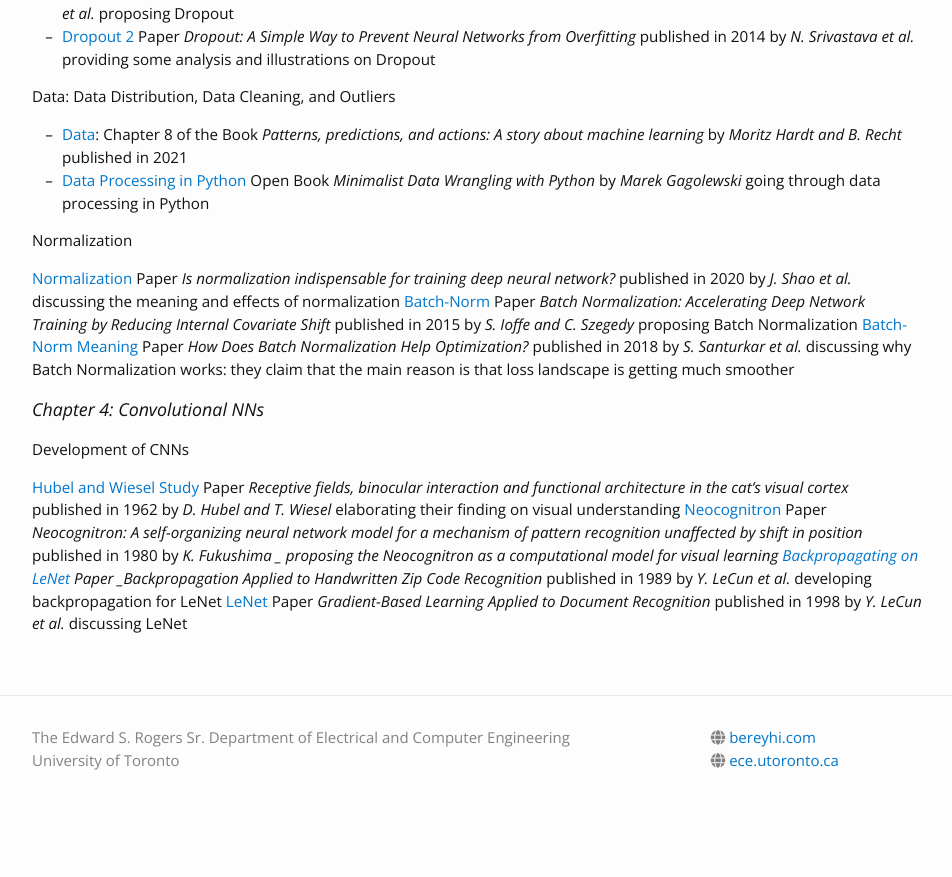
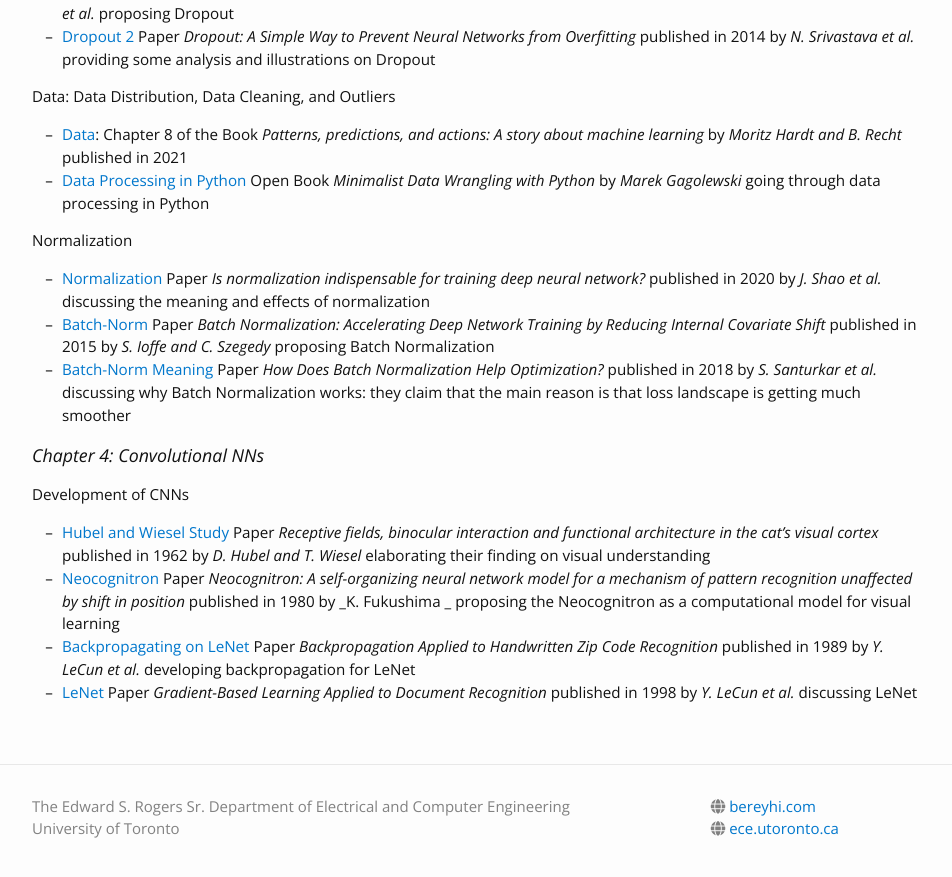
Before and after one commit to bereyhi-courses/dl-utoronto, a Jekyll site: the page built from materials.md, in a window 1280 px wide and 900 px high, scrolled down 3761 px. Shown: the top 877 px of the window, without its empty margins (163-1115 px from the left). Built offline with Jekyll 4.4.1, drawn with Linux system fonts in a browser that asks for light colours; nearby versions of some CDN libraries; before the commit the page ends 4592 px from its top, so only the background shows below that.

```diff
--- a/materials.md
+++ b/materials.md
@@ -140,13 +140,13 @@ This section will be completed gradually through the semester.
 * [Data Processing in Python](https://arxiv.org/abs/2211.04630) Open Book _Minimalist Data Wrangling with Python_ by _Marek Gagolewski_ going through data processing in Python
 
 #### Normalization
-[Normalization](https://proceedings.neurips.cc/paper/2020/hash/9b8619251a19057cff70779273e95aa6-Abstract.html) Paper _Is normalization indispensable for training deep neural network?_ published in 2020 by _J. Shao et al._ discussing the meaning and effects of normalization
-[Batch-Norm](https://proceedings.mlr.press/v37/ioffe15.html) Paper _Batch Normalization: Accelerating Deep Network Training by Reducing Internal Covariate Shift_ published in 2015 by _S. Ioffe and C. Szegedy_ proposing Batch Normalization
-[Batch-Norm Meaning](https://proceedings.neurips.cc/paper/2018/hash/905056c1ac1dad141560467e0a99e1cf-Abstract.html) Paper _How Does Batch Normalization Help Optimization?_ published in 2018 by _S. Santurkar et al._ discussing why Batch Normalization works: they claim that the main reason is that loss landscape is getting much smoother
+* [Normalization](https://proceedings.neurips.cc/paper/2020/hash/9b8619251a19057cff70779273e95aa6-Abstract.html) Paper _Is normalization indispensable for training deep neural network?_ published in 2020 by _J. Shao et al._ discussing the meaning and effects of normalization
+* [Batch-Norm](https://proceedings.mlr.press/v37/ioffe15.html) Paper _Batch Normalization: Accelerating Deep Network Training by Reducing Internal Covariate Shift_ published in 2015 by _S. Ioffe and C. Szegedy_ proposing Batch Normalization
+* [Batch-Norm Meaning](https://proceedings.neurips.cc/paper/2018/hash/905056c1ac1dad141560467e0a99e1cf-Abstract.html) Paper _How Does Batch Normalization Help Optimization?_ published in 2018 by _S. Santurkar et al._ discussing why Batch Normalization works: they claim that the main reason is that loss landscape is getting much smoother
 
 ### Chapter 4: Convolutional NNs
 #### Development of CNNs
-[Hubel and Wiesel Study](https://pmc.ncbi.nlm.nih.gov/articles/PMC1359523/) Paper _Receptive fields, binocular interaction and functional architecture in the cat's visual cortex_ published in 1962 by _D. Hubel and T. Wiesel_ elaborating their finding on visual understanding
-[Neocognitron](https://link.springer.com/article/10.1007/BF00344251) Paper _Neocognitron: A self-organizing neural network model for a mechanism of pattern recognition unaffected by shift in position_ published in 1980 by _K. Fukushima _ proposing the Neocognitron as a computational model for visual learning
-[Backpropagating on LeNet](https://direct.mit.edu/neco/article/1/4/541/5515/Backpropagation-Applied-to-Handwritten-Zip-Code) Paper _Backpropagation Applied to Handwritten Zip Code Recognition_ published in 1989 by _Y. LeCun et al._ developing backpropagation for LeNet
-[LeNet](https://link.springer.com/article/10.1007/BF00344251) Paper _Gradient-Based Learning Applied to Document Recognition_ published in 1998 by _Y. LeCun et al._ discussing LeNet
+* [Hubel and Wiesel Study](https://pmc.ncbi.nlm.nih.gov/articles/PMC1359523/) Paper _Receptive fields, binocular interaction and functional architecture in the cat's visual cortex_ published in 1962 by _D. Hubel and T. Wiesel_ elaborating their finding on visual understanding
+* [Neocognitron](https://link.springer.com/article/10.1007/BF00344251) Paper _Neocognitron: A self-organizing neural network model for a mechanism of pattern recognition unaffected by shift in position_ published in 1980 by _K. Fukushima _ proposing the Neocognitron as a computational model for visual learning
+* [Backpropagating on LeNet](https://direct.mit.edu/neco/article/1/4/541/5515/Backpropagation-Applied-to-Handwritten-Zip-Code) Paper _Backpropagation Applied to Handwritten Zip Code Recognition_ published in 1989 by _Y. LeCun et al._ developing backpropagation for LeNet
+* [LeNet](https://link.springer.com/article/10.1007/BF00344251) Paper _Gradient-Based Learning Applied to Document Recognition_ published in 1998 by _Y. LeCun et al._ discussing LeNet
```
Also changed, not shown: _lectures/L32_Standarization.md (+1 -1 lines), _lectures/L33_BatchNorm.md (+3 -3 lines), _lectures/L34_WhyConv.md (+4 -4 lines).
